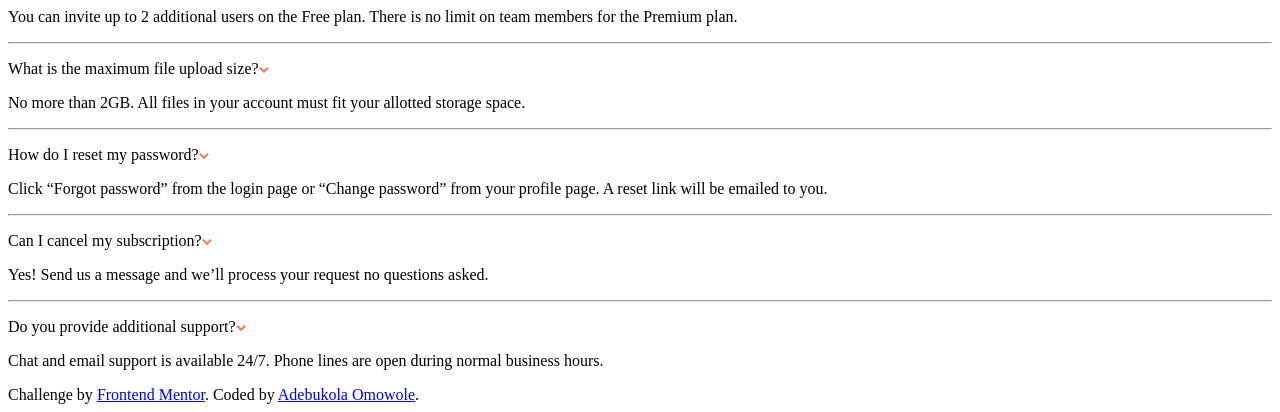
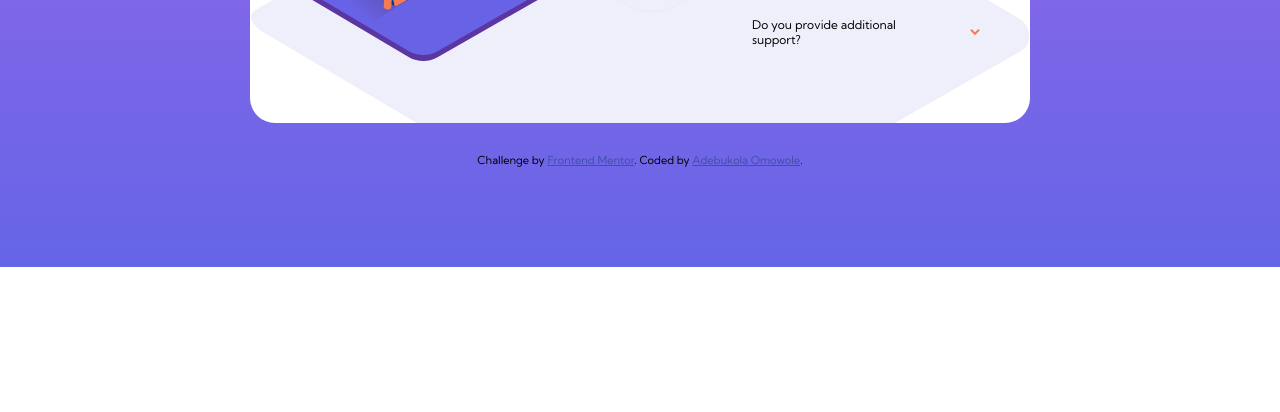
Before and after one commit to Adebukol/faq-accordion, a plain HTML site: page index.html in a window 1280 px wide. Shown: the part 477-889 px from the top of the page. After the commit the page ends 800 px from the top, so only its background shows below. Drawn offline with Linux system fonts and the light colour scheme; the site is published under a folder, as on GitHub Pages, so addresses that start at the root find nothing.

Commit message:
css updated

```diff
--- a/index.html
+++ b/index.html
@@ -5,8 +5,8 @@
   <meta name="viewport" content="width=device-width, initial-scale=1.0"> <!-- displays site properly based on user's device -->
 
   <link rel="icon" type="image/png" sizes="32x32" href="./images/favicon-32x32.png">
-  <link rel="stylesheet" href="/main.css">
-  <link rel="stylesheet" screen="screen and (max-width: 500px)" href="/main.css">
+  <link rel="stylesheet" href="main.css">
+  <link rel="stylesheet" screen="screen and (max-width: 500px)" href="main.css">
 
   <title>Frontend Mentor | FAQ Accordion Card</title>
 
```
